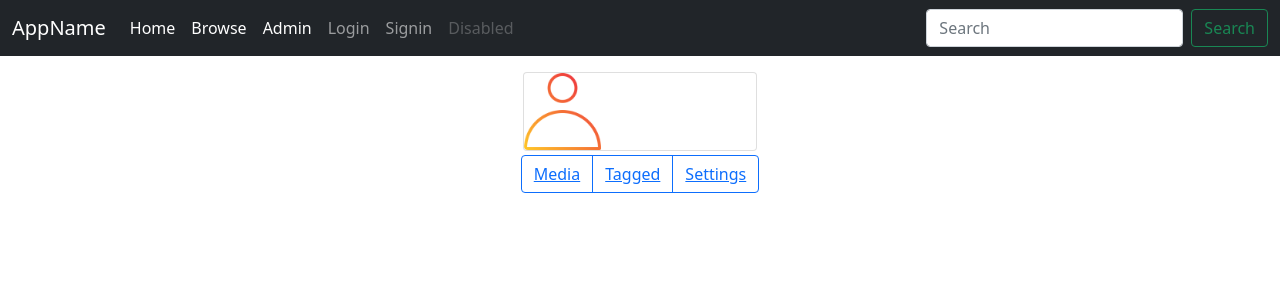
After one commit to gaurav-singh-mrg/Django, a Django app: template templates/AddUser/UserDetailView.html in a window 1280 px wide. The commit adds this page. Shown: the top 300 px of the page. Run offline with Django 4.2, Linux system fonts and the light colour scheme; the template is opened without the code that fills it, so the values that code supplies are empty.

Commit message:
71) Broken changes

```diff
--- a/AddUser/urls.py
+++ b/AddUser/urls.py
@@ -3,9 +3,10 @@ from . import views
 
 app_name = 'adduser'
 urlpatterns = [
-    path('', views.getinfo, name='allinfo'),
+    path('', views.GetInfo.as_view(), name='allinfo'),
     # path('info', views.getinfo, name='info'),
     path('info', views.GetInfo.as_view(), name='info'),
-    path('calender', views.getinfo, name='calender'),
+    path('pk/<int:pk>', views.UserDetailView.as_view(), name='UserDetailView'),
+    # path('calender', views.getinfo, name='calender'),
     path('follow/<int:id>', views.followbtn, name='FollowRequest'),
 ]
--- /dev/null
+++ b/templates/AddUser/UserDetailView.html
@@ -0,0 +1,73 @@
+<!DOCTYPE html>
+<html lang="en">
+<head>
+    <meta charset="UTF-8">
+    <title>Profile</title>
+    {% load static %}
+    <link rel="stylesheet" href="{% static 'css/index.css' %}">
+</head>
+<body>
+{% include 'navbar.html' %}
+
+
+<div class="container text-center ">
+    <div class="h-100 d-flex align-items-center justify-content-center">
+        <div class="card mb-1" style="max-width: 440px;">
+            <div class="row g-0">
+                <div class="col-md-4">
+                    {% if profilepic %}
+                        <img src="/{{ profilepic }}"
+                             class="img-fluid rounded-start" alt="...">
+                    {% else %}
+                        <img src="{% static 'image/user.png' %}"
+                             class="img-fluid rounded-start" alt="...">
+                    {% endif %}
+                </div>
+                <div class="col-md-6">
+                    <div class="card-body">
+                        <div class="container">
+                            {% for user in userinfo %}
+                                <div class="row">Username : {{ user.username }}</div>
+                                <div class="row">Name : {{ user.first_name }} {{ user.last_name }}</div>
+                                <div class="row">Follower : {{ Follower }}</div>
+                                <div class="row">Following : {{ Following }}</div>
+                            {% endfor %}
+                        </div>
+                    </div>
+                </div>
+            </div>
+        </div>
+    </div>
+    <!--Photos row start -->
+    <div class="btn-group" role="group" aria-label="Basic outlined example">
+        <button type="submit" aria-pressed='false' class="btn btn-outline-primary {% if mediabtn %} Active {% endif %}">
+            <a href="media">Media</a>
+        </button>
+        <button type="submit" class="btn btn-outline-primary">
+            <a href="tagged">Tagged</a>
+        </button>
+        <button type="submit" class="btn btn-outline-primary">
+            <a href="settings">Settings</a>
+        </button>
+    </div>
+</div>
+<br>
+{% if mediabtn %}
+    <div class="row row-cols-1 row-cols-md-3 g-4">
+        {% for image in media %}
+            <div class="col">
+                <div class="card h-100">
+                    <img src="/{{ image.imageField }}" class="card-img-top" alt="image">
+                    <div class="card-body">
+                        <h5 class="card-title">Like Count </h5>
+                        <p class="card-text"> {{ image.caption }}</p>
+                    </div>
+                </div>
+            </div>
+        {% endfor %}
+    </div>
+{% endif %}
+
+
+</body>
+</html>
--- a/templates/navbar.html
+++ b/templates/navbar.html
@@ -47,7 +47,7 @@
                         </a>
                         <ul class="dropdown-menu" aria-labelledby="navbarDropdown">
                             <li><a class="dropdown-item" href="{% url 'adduser:info' %}">Users</a></li>
-                            <li><a class="dropdown-item" href="{% url 'adduser:calender' %}">Calender</a></li>
+                            {#                            <li><a class="dropdown-item" href="{% url 'adduser:calender' %}">Calender</a></li>#}
                             <li>
                                 <hr class="dropdown-divider">
                             </li>
```
Also changed, not shown: AddUser/views.py (+13 -26 lines), templates/AddUser/UserInfo.html (+4 -29 lines).
